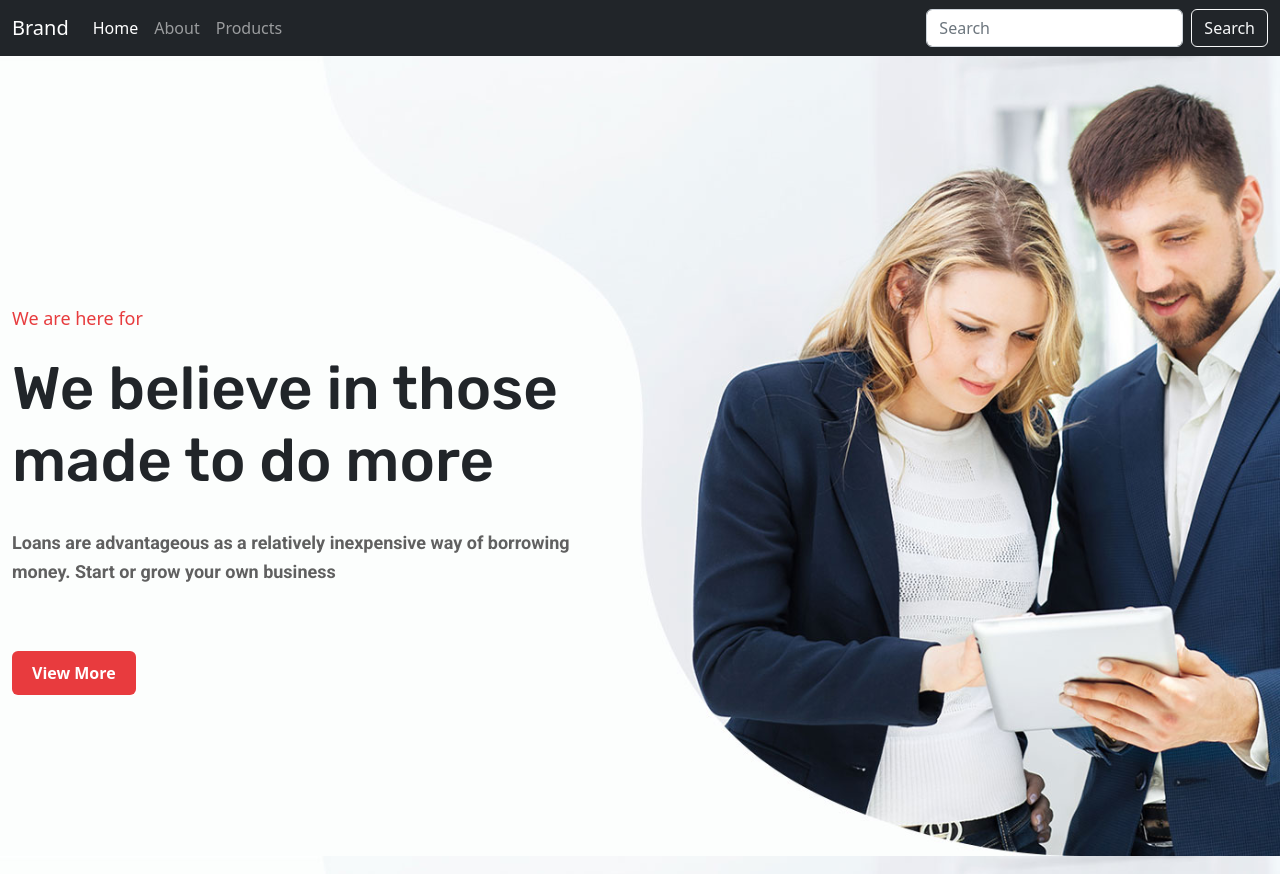
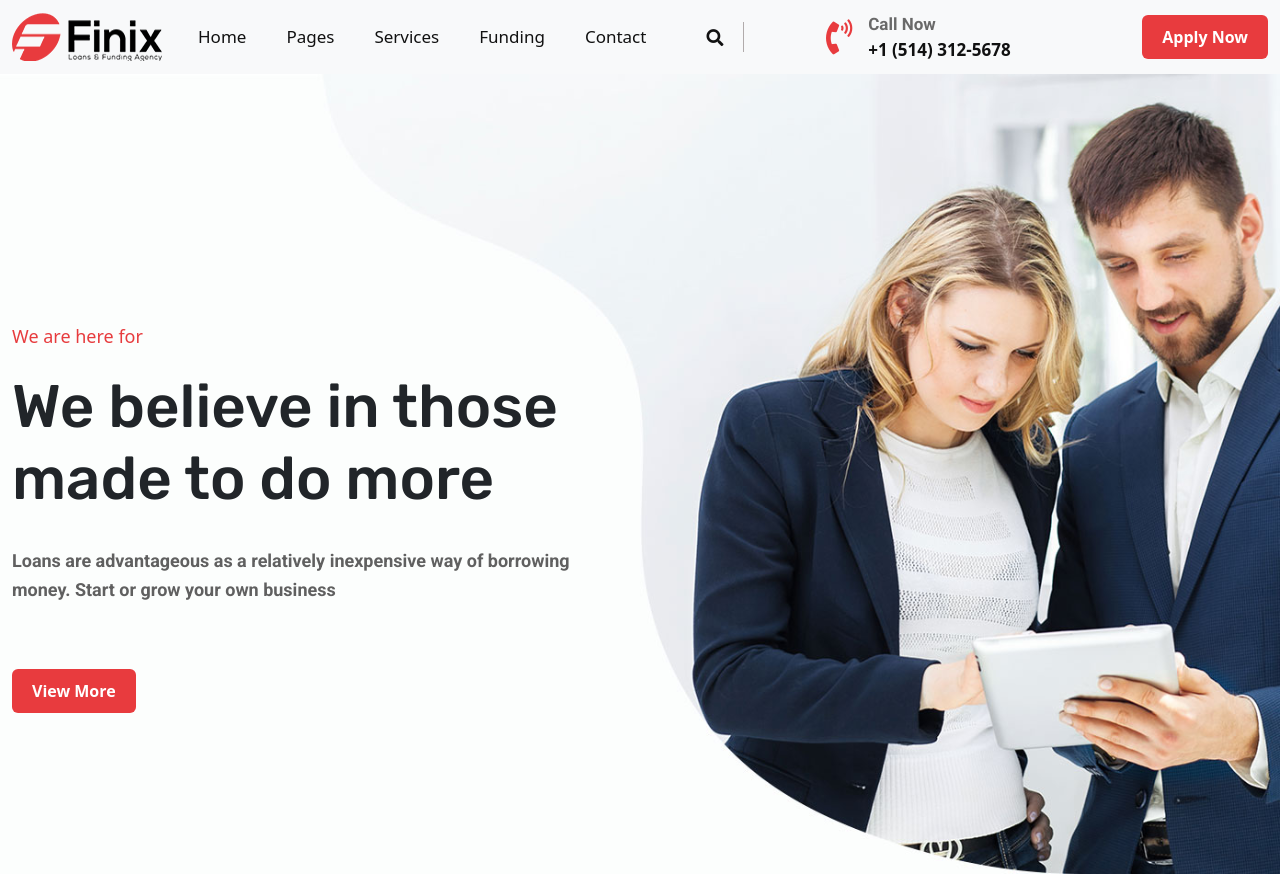
Before and after one commit to AyonJD/bootstrap, a plain HTML site: page index.html in a window 1280 px wide. Shown: the top 874 px of the page. Drawn offline with nearby package versions, Linux system fonts and the light colour scheme.

Commit message:
Navbar fixed

```diff
--- a/index.html
+++ b/index.html
@@ -83,22 +83,48 @@
       </div>
     </nav> -->
 
-    <nav class="navbar navbar-expand-lg navbar-dark bg-dark">
+    <nav class="navbar navbar-expand-lg navbar-light bg-light sticky-top">
       <div class="container-fluid">
-          <a href="#" class="navbar-brand">Brand</a>
+        <a class="navbar-brand" href="#">
+          <img src="./img/logo.png" alt="" />
+        </a>
           <button type="button" class="navbar-toggler" data-bs-toggle="collapse" data-bs-target="#navbarCollapse1">
               <span class="navbar-toggler-icon"></span>
           </button>
           <div class="collapse navbar-collapse" id="navbarCollapse1">
               <div class="navbar-nav">
-                  <a href="#" class="nav-item nav-link active">Home</a>
-                  <a href="#" class="nav-item nav-link">About</a>
-                  <a href="#" class="nav-item nav-link">Products</a>
+                <ul class="navbar-nav ml-auto primary-menu">
+                  <li><a href="#">Home</a></li>
+                  <li><a href="#">Pages</a></li>
+                  <li>
+                    <a href="#">Services</a>
+                    <ul>
+                      <li><a href="#">Dropdown</a></li>
+                      <li><a href="#">Dropdown</a></li>
+                      <li><a href="#">Dropdown</a></li>
+                      <li><a href="#">Dropdown</a></li>
+                      <li><a href="#">Dropdown</a></li>
+                      <li><a href="#">Dropdown</a></li>
+                    </ul>
+                  </li>
+                  <li><a href="#">Funding</a></li>
+                  <li><a href="#">Contact</a></li>
+                </ul>
               </div>
-              <form class="d-flex ms-auto">
-                  <input type="text" class="form-control me-sm-2" placeholder="Search">
-                  <button type="submit" class="btn btn-outline-light">Search</button>
-              </form>
+              <div class="header-contact-div d-flex justify-content-between align-items-center">
+                <div class="icon-div">
+                  <a href="#"><i class="fas fa-search"></i></a>
+                </div>
+
+                <div class="cell-div-icon d-flex">
+                  <a href="tel:+1 (514) 312-5678"><i class="fas fa-phone-volume me-3"></i></a>
+                  <div class="cell-div-info">
+                    <p class="mb-0">Call Now</p>
+                    <a href="tel:+1 (514) 312-5678">+1 (514) 312-5678</a>
+                  </div>
+                </div>
+                <a href="#" class="btn default-button">Apply Now</a>
+              </div>
           </div>
       </div>
   </nav>
--- a/style.css
+++ b/style.css
@@ -88,9 +88,17 @@ ul.primary-menu li:hover ul{
     opacity: 1;
     top: 142%;
 }
+@media only screen and (max-width: 1132px){
+    .cell-div-info{
+        display: none;
+    }
+}
 @media only screen and (max-width: 991px){
-    .cell-div-info{
-        /* top: 100%; */
+    .header-contact-div{
+        display: none !important;
+    }
+    #navbarCollapse1 li{
+        margin: 10px 0;
     }
 }
 
@@ -140,6 +148,11 @@ ul.primary-menu li:hover ul{
     font-weight: bold;
 }
 
+@media only screen and (max-width: 1132px){
+    .cell-div-icon i{
+        top: 0px;
+    }
+}
 /* Slider */
 .slider{
     background: url(./img/main-banner2.jpg) no-repeat top center;
```
